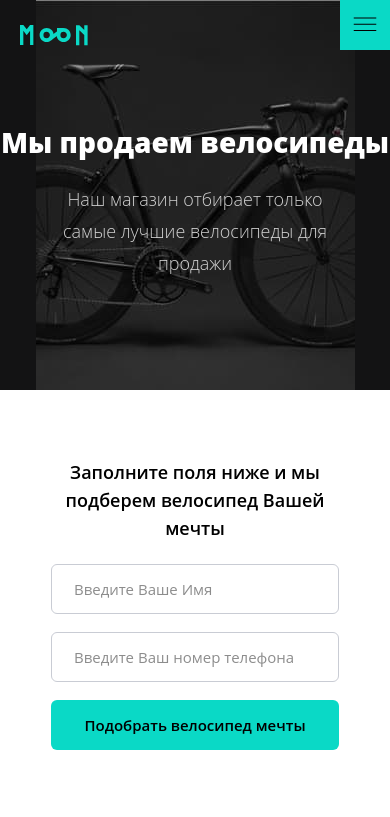
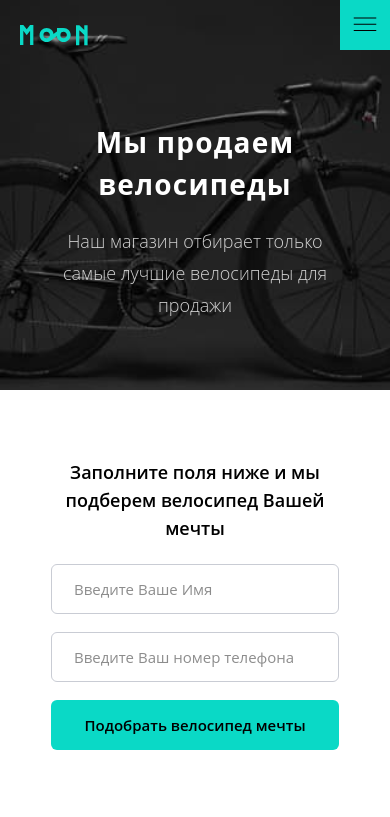
Before and after one commit to cusoq/akselerator-bikes, a website: page source/index.html in a window 390 px wide. Shown: the top 817 px of the page. Drawn offline with nearby package versions, Linux system fonts and the light colour scheme; files that its build step writes are made by us from their sources.

Commit message:
Fix the bg images adaptive

```diff
--- a/source/index.html
+++ b/source/index.html
@@ -65,7 +65,7 @@
         </div>
 
         <h2 class="visually-hidden">Предмет нашей деятельности</h2>
-        <span><b>Мы продаем велосипеды</b></span>
+        <span>Мы продаем велосипеды</span>
         <p>Наш магазин отбирает только самые лучшие велосипеды для продажи</p>
       </section>
 
--- a/source/sass/block-styles/_header.scss
+++ b/source/sass/block-styles/_header.scss
@@ -2,13 +2,14 @@
   background-color: #000000;
   width: 100%;
   min-height: 60px;
+
   background-image: url("../img/main-bg-1440-825-1x.jpg");
   background-repeat: no-repeat;
-  background-position: 50% 0;
+  background-position: 50% 50%;
+  background-size: cover;
 
   @media (min-resolution: 2dppx) {
     background-image: url("../img/main-bg-1440-825-2x.jpg");
-    background-size: 100%;
   }
 
   @media (max-width: 1024px) {
--- a/source/sass/block-styles/_intro.scss
+++ b/source/sass/block-styles/_intro.scss
@@ -4,17 +4,16 @@
 
   @media (max-width: 1024px) {
     width: 100%;
-    max-width: 767px;
     min-height: 340px;
     padding: 0;
     text-align: center;
+    background-color: #131314;
     background-image: url("../img/main-bg-767-340-1x.jpg");
     background-repeat: no-repeat;
-    background-position: 50% 0;
-    background-color: #131314;
+    background-position: 50% 50%;
+    background-size: cover;
 
     @media (min-resolution: 2dppx) {
-      background-size: 100%;
       background-image: url("../img/main-bg-767-340-2x.jpg");
     }
   }
@@ -27,7 +26,6 @@
 
     @media (min-resolution: 2dppx) {
       background-image: url("../img/main-bg-319-390-2x.jpg");
-      background-size: 100%;
     }
   }
 }
@@ -37,7 +35,8 @@
   justify-content: space-between;
 
   @media (max-width: 1024px) {
-    margin: 0 0 65px 0;
+    max-width: 767px;
+    margin: 0 auto 65px auto;
   }
 
   @media (max-width: 727px) {
@@ -83,7 +82,7 @@
   font-weight: bold;
   font-size: 46px;
   line-height: 64px;
-  letter-spacing: -0.01;
+  letter-spacing: 1.2px;
   margin: 28px 0 25px 0;
 
   @media (max-width: 1023px) {
```
Also changed, not shown: build/css/style.min.css, build/index.html, 1 other file.
